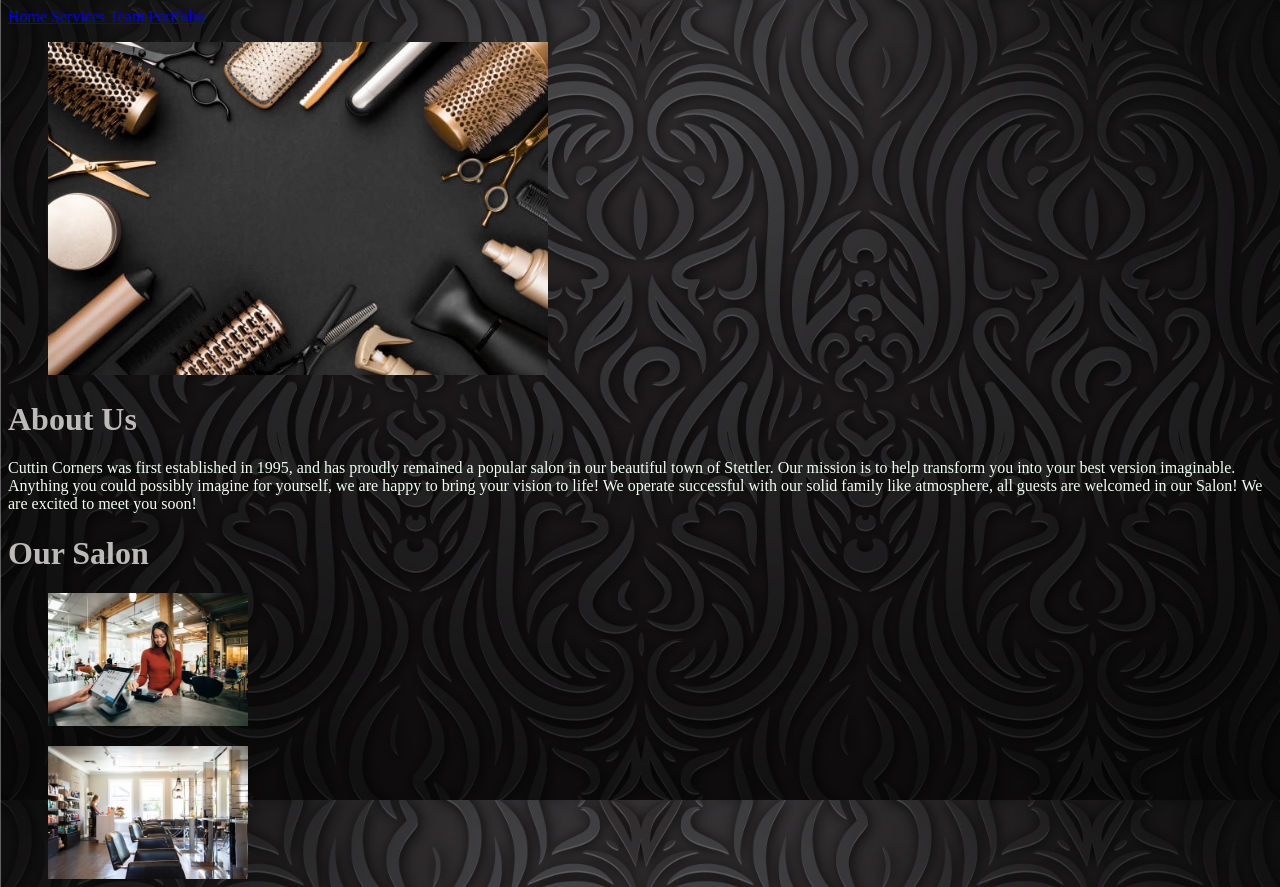
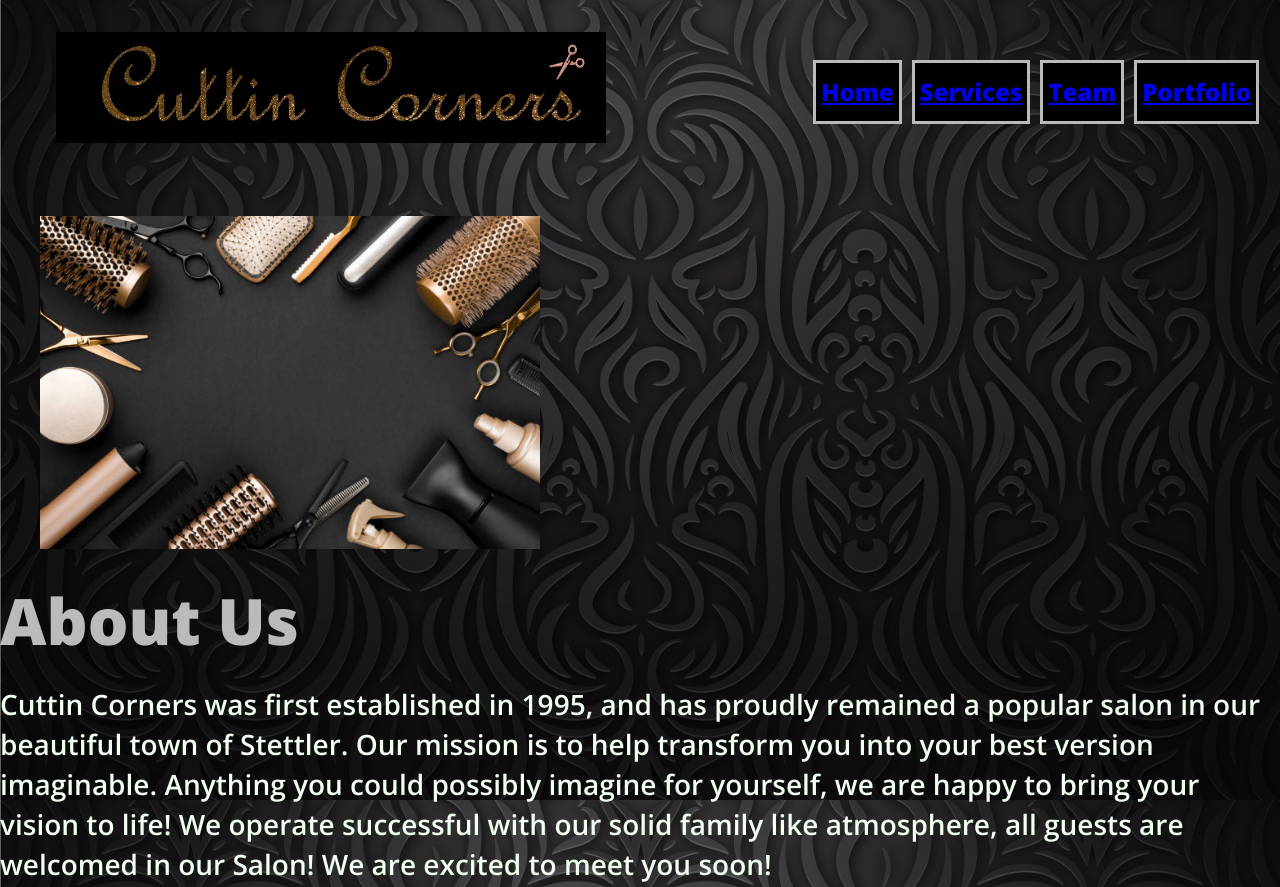
Before and after one commit to nic-dgl103-f21-dlu/websiteproject-UriMax1, a plain HTML site: page home.html in a window 1280 px wide. Shown: the top 887 px of the page. Drawn offline with nearby package versions, Linux system fonts and the light colour scheme.

Commit message:
Nav
working on nav and logo, need to fine tune nav boxes and hover

```diff
--- a/home.html
+++ b/home.html
@@ -6,16 +6,36 @@
     <meta name="viewport" content="width=device-width, initial-scale=1.0">
     <title>Document</title>
     <link rel="stylesheet" href="style.css">
+    <link rel="preconnect" href="https://fonts.googleapis.com">
+    <link rel="preconnect" href="https://fonts.gstatic.com" crossorigin>
+    <link href="https://fonts.googleapis.com/css2?family=Open+Sans:wght@600;800&family=Roboto:wght@300;400;900&display=swap" rel="stylesheet"> <!--google font add-->
 </head>
+
+<header id="split">
+    <div class="branding">
+    <figure> <img src="images/logo.jpg" alt="Cuttin Corners Logo" width="550"> </figure>
+</div>
+    <nav>
+        <ul>
+       <li><a href="home.html"> Home </a> </li>
+       <li><a href="services.html"> Services </a> </li>
+       <li><a href="Team.html"> Team </a> </li>
+       <li><a href="portfolio.html"> Portfolio </a> </li>
+
+    </ul>
+    </nav>
+
+
+
+
+</header> <!-- insert logo here -->
+<!-- when i inserted logo nav changed to column and styling seems to have left and then smaller window did not keep backgrouond fixed-->
+
+
 <body>
     <!--need to style nav, add logo and book appointment -->
 
-    <nav>
-        <a href="home.html"> Home </a>
-        <a href="services.html"> Services </a>
-        <a href="Team.html"> Team </a>
-        <a href="portfolio.html"> Portfolio </a>
-    </nav>
+
 
 <!-- main photo - need to span across page and style sizing-->
    <figure> <img src="images/main-photo.jpg" alt="Salon Tool Photo" width="500"> </figure>
@@ -35,10 +55,11 @@
 
 <!--insert google map here-->
 <!-- style contact info and figure out what html coding to use around-->
+<div class= "contact-info">
 Address:  4839 50 Street Stettler, AB Canada
 Phone: 403-742-0007
 Email: cuttincornersstettler@gmail.com
-
+</div>
 
 <footer>
 
--- a/style.css
+++ b/style.css
@@ -5,21 +5,97 @@
     background-attachment: fixed;
     background-repeat: no-repeat;
     background-size: 100%;
+    font-family: 'Roboto', sans-serif;
+    font-weight: 400;
+    font-size: 2rem;
+    line-height: 2.5rem;
+    margin:0;
 }
+
+
+
+#split {
+
+  display:flex;
+  justify-content: space-between;
+  align-items:center;
+  flex: 1 0 60%;
+  padding: 0 1rem;
+  margin:0;
+
+}
+
+nav ul {color: rgba(204, 203, 200, 0.918);
+    font-family: 'Open Sans', sans-serif;
+    font-weight: 800;
+    font-size: 1.5rem;
+    list-style: none;
+    padding:0;
+    display:flex;
+    justify-content:flex-end;
+    align-items: center;
+
+}
+nav {
+    flex: 0 1 40%;
+}
+
+a:hover { background-color: rgb(235, 159, 206);
+    color: rgb(49, 2, 30);
+    padding: 15px;
+}
+
+
+/* i want to make these boxes nicer, not so tall and hover to fit box */
+nav li {
+    border: 3px solid rgba(204, 203, 200, 0.918);
+    background-color: black;
+    padding: 5px;
+    margin: 5px;
+    color:rgba(204, 203, 200, 0.918);
+    text-decoration: none;
+   }
+
 
 h2 {
     color: rgba(204, 203, 200, 0.918);
+    font-family: 'Open Sans', sans-serif;
+    font-weight: 600;
+    font-size: 3rem;
 }
 
-h1 {color: rgba(204, 203, 200, 0.918); }
+h1 {color: rgba(204, 203, 200, 0.918);
+    font-family: 'Open Sans', sans-serif;
+    font-weight: 800;
+    font-size: 4rem;
+}
+ul {  font-family: 'Roboto', sans-serif;
+    font-weight: 400;
+    font-size: 1rem;
+    line-height: 3rem;
+    list-style:none;
+    color:honeydew;
 
+}
 figcaption{
     color:honeydew;
 }
 
 p{
   color:honeydew;
+  font-family: 'Open Sans', sans-serif;
+  font-weight: 600;
+  font-size: 1.75rem;
 }
+
+.contact-info{
+    color:honeydew;
+    font-family: 'Roboto', sans-serif;
+    font-weight: 600;
+    font-size: 1.75rem;
+
+}
+
 
 footer{
     color: rgba(204, 203, 200, 0.918);
```
Also changed, not shown: Team.html (+4 -0 lines), portfolio.html (+4 -0 lines), services.html (+3 -0 lines), images/gold-strip.jpg (added), images/logo.jpg (added), images/logo.png (added).
